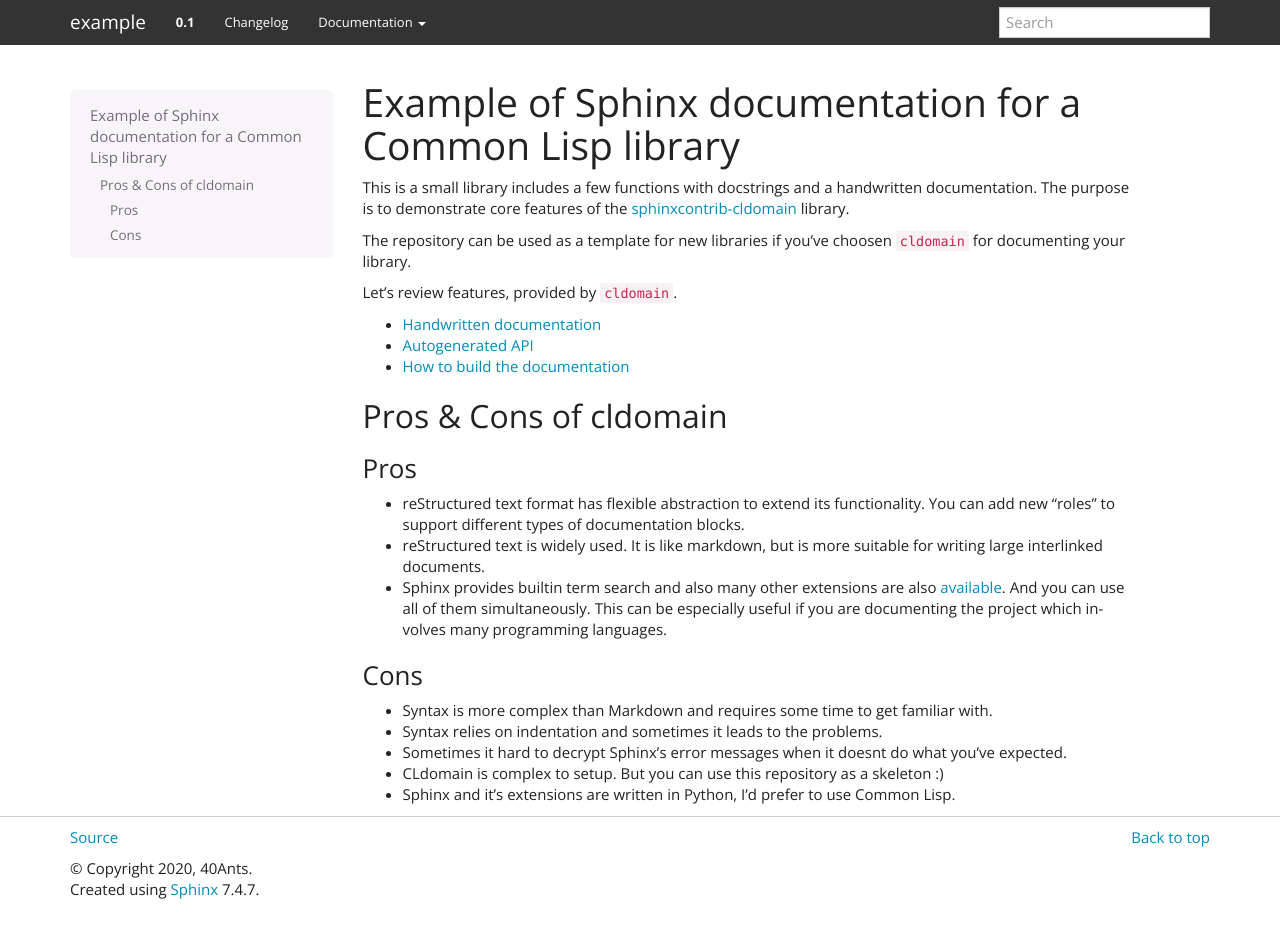
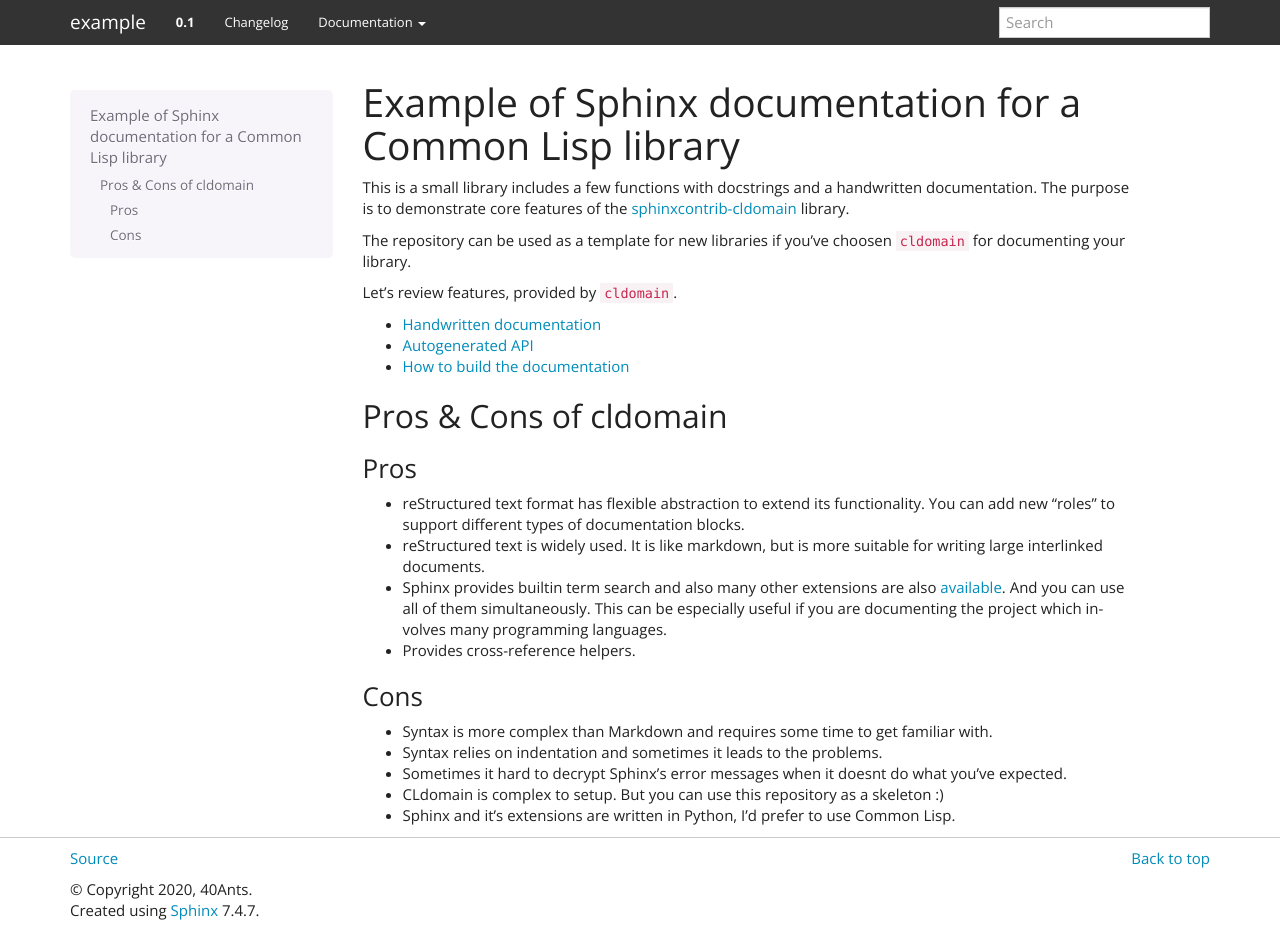
Before and after one commit to cl-doc-systems/sphinxcontrib-cldomain, a Sphinx documentation site: the page built from docs/source/index.rst, in a window 1280 px wide and 932 px high. Built offline with Sphinx 7.4.7, drawn with Linux system fonts in a browser that asks for light colours.

Commit message:
Added a pro.

```diff
--- a/docs/source/pros-and-cons.rst
+++ b/docs/source/pros-and-cons.rst
@@ -12,6 +12,7 @@ Pros
   `available <https://github.com/yoloseem/awesome-sphinxdoc>`_. And you can
   use all of them simultaneously. This can be especially useful if you are
   documenting the project which involves many programming languages.
+* Provides cross-reference helpers.
 
 
 Cons
```
